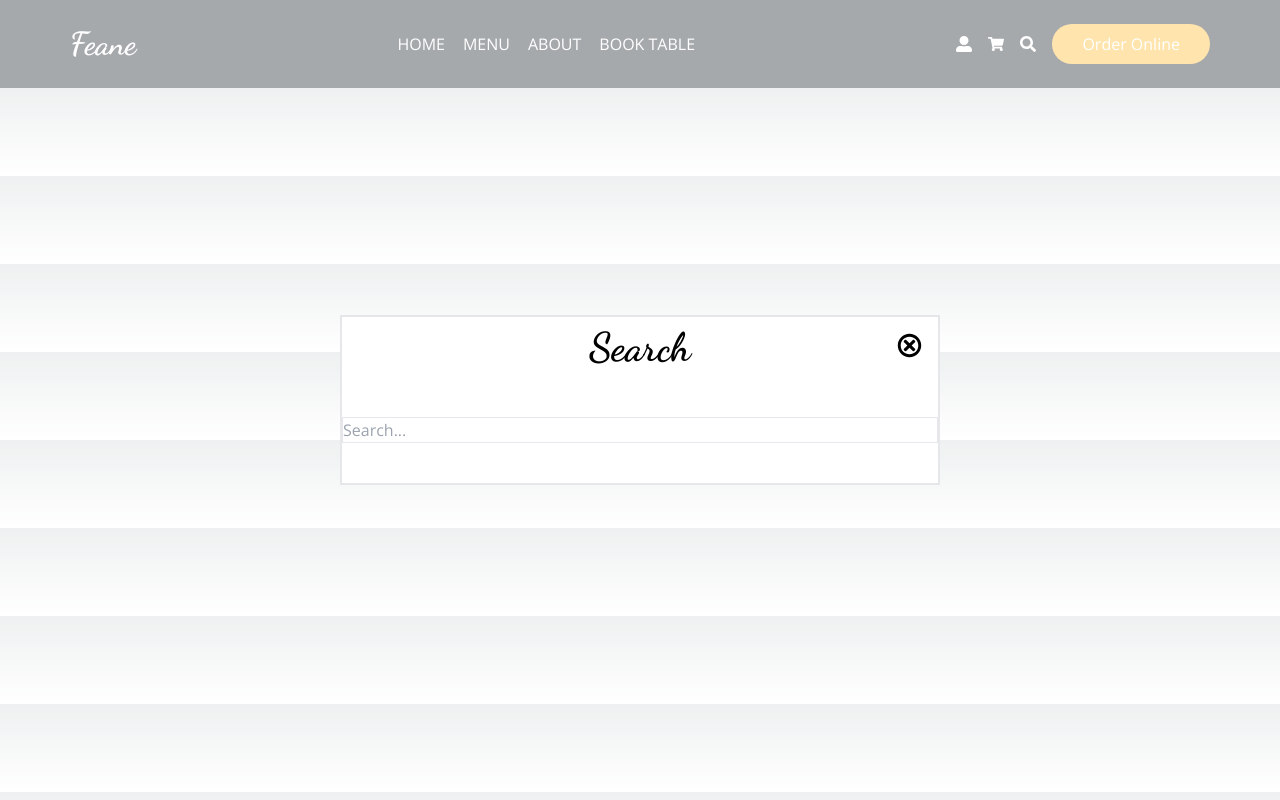
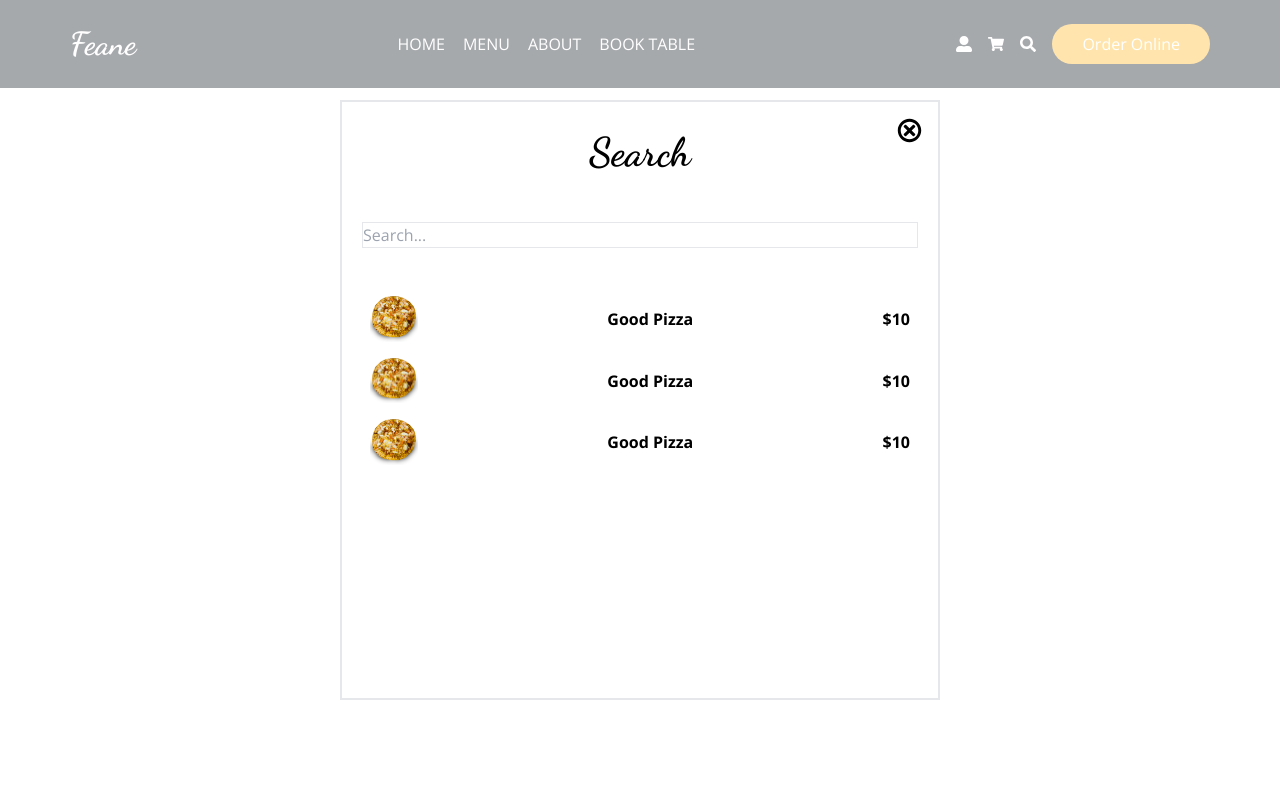
Before and after one commit to muhammedKulekci/food-ordering, a Next.js app in the folder food-ordering/: page / in a window 1280 px wide. Both pictures are taken after a click on the button 1028 px from the left and 44 px from the top of the page. Built offline with nearby package versions, Linux system fonts and the light colour scheme.

Commit message:
search component finished

```diff
--- a/food-ordering/components/ui/Search.jsx
+++ b/food-ordering/components/ui/Search.jsx
@@ -2,6 +2,7 @@ import React from 'react'
 import OutSideClickHandler from "react-outside-click-handler"
 import Title from "../ui/Title";
 import {GiCancel} from "react-icons/gi"
+import Image from 'next/image';
 
 const Search = ({setIsSearchModal}) => {
   return (
@@ -10,15 +11,43 @@ const Search = ({setIsSearchModal}) => {
     after:absolute after:top-0 after:left-0 after:opacity-60 grid place-content-center">
         <OutSideClickHandler onOutsideClick={()=>setIsSearchModal(false)}>
           <div className='w-full h-full grid place-content-center relative'>
-          <div className='relative z-50 w-[600px] h-[600px bg-white border-2 p-5]'>
+          <div className='relative z-50 w-[600px] h-[600px] bg-white border-2 p-5'>
             <Title addClass="text-[40px] text-center">Search</Title>
             <input
             type='text'
             placeholder='Search...'
             className='border w-full my-10'/>
-            <ul>
+            <div>
+              <ul>
+                <li className='flex items-center justify-between p-2 hover:bg-primary transition-all'>
+                  <div className='relative flex'>
+                    <Image src="/images/f1.png" alt="" width={48} height={48}/>
+                  </div>
+                  <span className='font-bold'>Good Pizza</span>
+                  <span className='font-bold'>$10</span>
+                </li>
+              </ul>
+              <ul>
+                <li className='flex items-center justify-between p-2 hover:bg-primary transition-all'>
+                  <div className='relative flex'>
+                    <Image src="/images/f1.png" alt="" width={48} height={48}/>
+                  </div>
+                  <span className='font-bold'>Good Pizza</span>
+                  <span className='font-bold'>$10</span>
+                </li>
+              </ul>
+              <ul>
+                <li className='flex items-center justify-between p-2 hover:bg-primary transition-all'>
+                  <div className='relative flex'>
+                    <Image src="/images/f1.png" alt="" width={48} height={48}/>
+                  </div>
+                  <span className='font-bold'>Good Pizza</span>
+                  <span className='font-bold'>$10</span>
+                </li>
+              </ul>
 
-            </ul>
+            </div>
+
             <button className='absolute top-4 right-4'
             onClick={()=>setIsSearchModal(false)}>
                 <GiCancel size={25} className="transition-all"/>
--- a/food-ordering/components/ui/Title.jsx
+++ b/food-ordering/components/ui/Title.jsx
@@ -3,7 +3,7 @@ import React from 'react'
 const Title = ({children , addClass}) => {
   return (
     <div className={`${addClass} font-dancing font-bold`}>{children}</div>
-  )
-}
+  );
+};
 
 export default Title
--- a/food-ordering/styles/globals.css
+++ b/food-ordering/styles/globals.css
@@ -2,30 +2,8 @@
 @tailwind components;
 @tailwind utilities;
 
-:root {
-  --foreground-rgb: 0, 0, 0;
-  --background-start-rgb: 214, 219, 220;
-  --background-end-rgb: 255, 255, 255;
-}
 
-@media (prefers-color-scheme: dark) {
-  :root {
-    --foreground-rgb: 255, 255, 255;
-    --background-start-rgb: 0, 0, 0;
-    --background-end-rgb: 0, 0, 0;
-  }
-}
 
-body {
-  color: rgb(var(--foreground-rgb));
-  background: linear-gradient(
-      to bottom,
-      transparent,
-      rgb(var(--background-end-rgb))
-    )
-    rgb(var(--background-start-rgb));
-    font-family: 'Open Sans', sans-serif;
-}
 .btn-primary {
   @apply text-white px-[30px] py-[8px] rounded-3xl bg-primary
   cursor-pointer hover:opacity-70 transition-all;
```
Also changed, not shown: food-ordering/public/images/f1.png (added).
